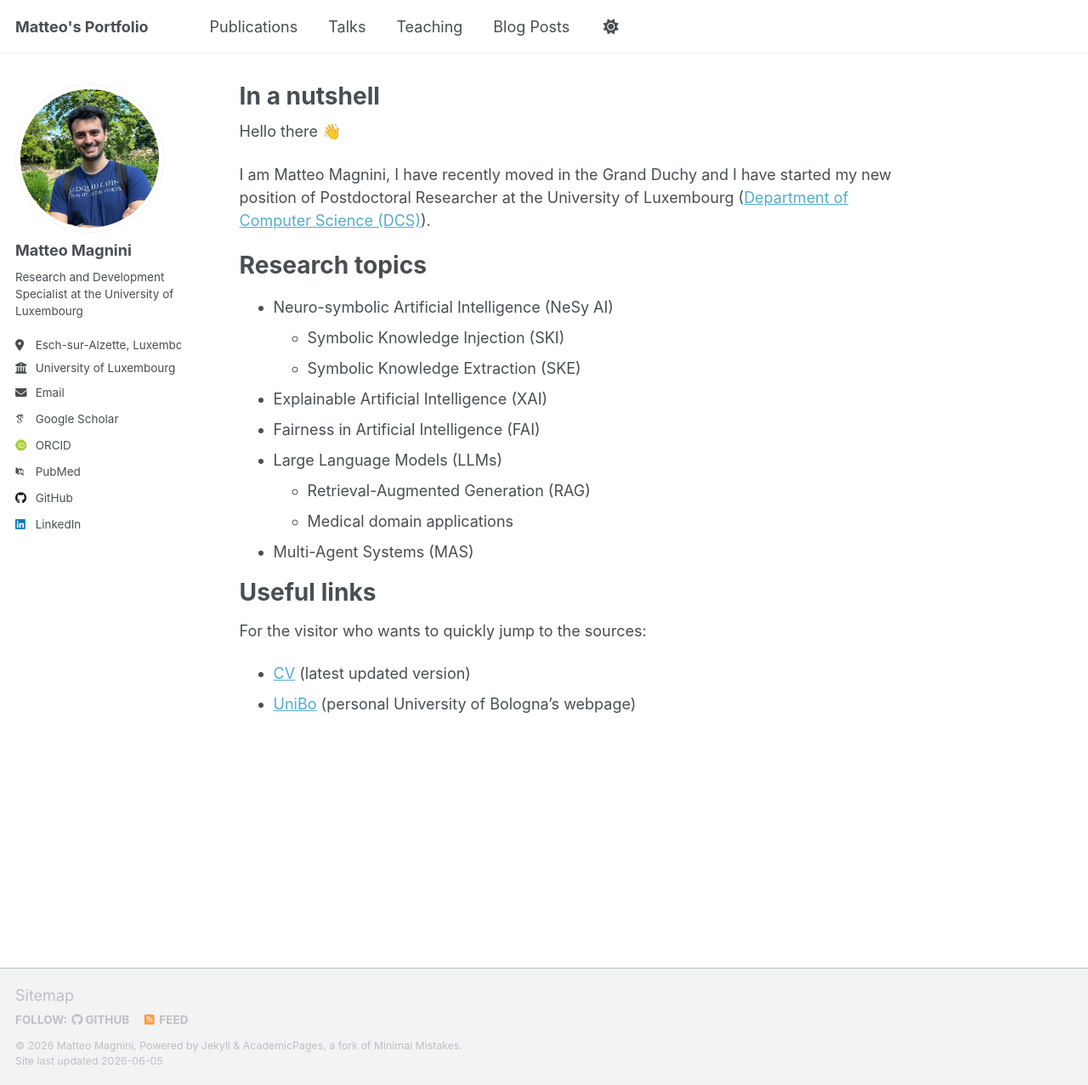
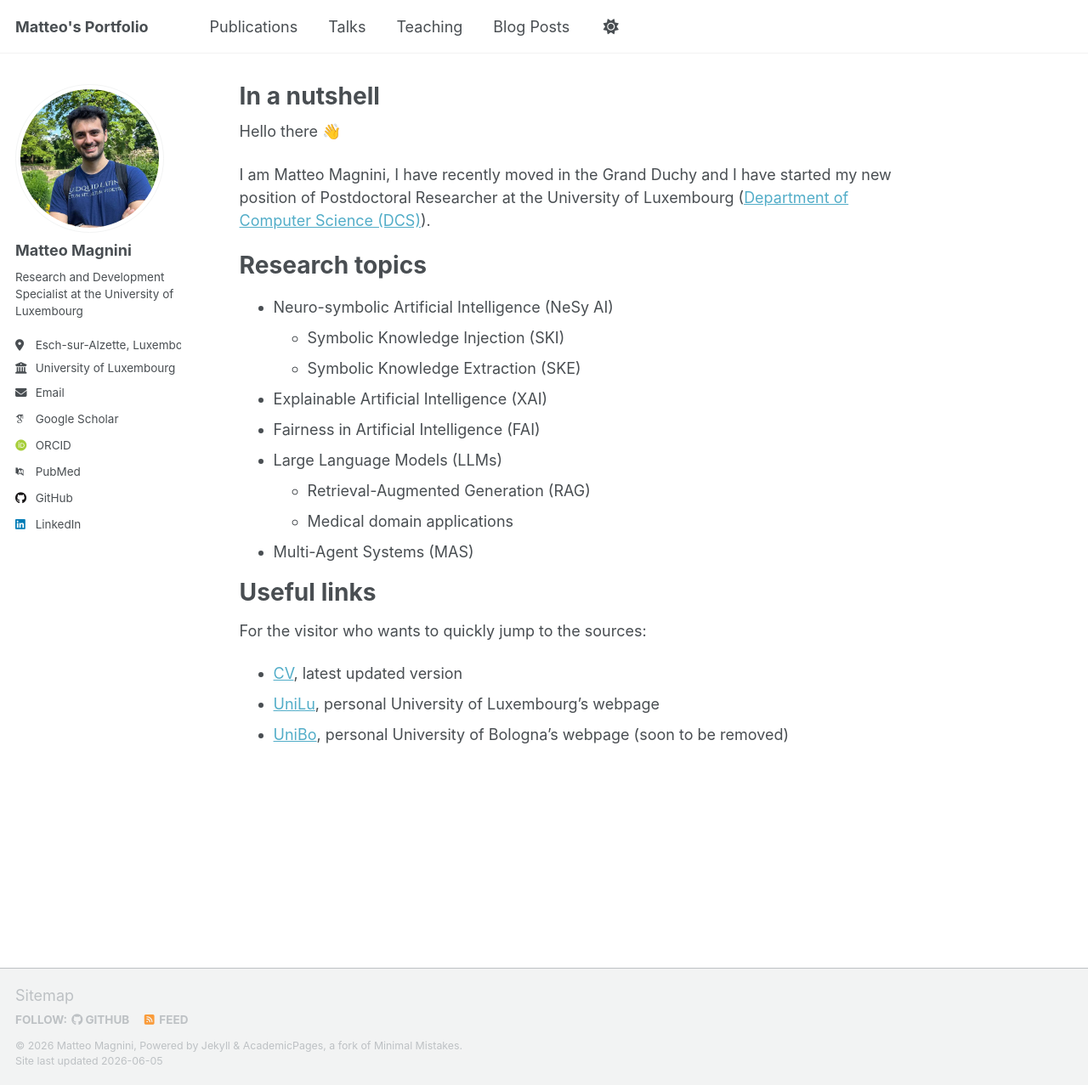
Before and after one commit to MatteoMagnini/matteomagnini.github.io, a Jekyll site: the page built from _pages/about.md, in a window 1280 px wide and 1277 px high. Shown: the whole window at 85% size. Built offline with Jekyll 4.4.1, drawn with Linux system fonts in a browser that asks for light colours; some web fonts are replaced; a script that is not in the unit is left out.

Commit message:
chore: update useful links

```diff
--- a/_pages/about.md
+++ b/_pages/about.md
@@ -26,5 +26,6 @@ Research topics
 Useful links
 ======
 For the visitor who wants to quickly jump to the sources:
-- [CV](https://github.com/MatteoMagnini/cv/releases/latest/download/cv.pdf) (latest updated version)
-- [UniBo](https://www.unibo.it/sitoweb/matteo.magnini) (personal University of Bologna's webpage)
+- [CV](https://github.com/MatteoMagnini/cv/releases/latest/download/cv.pdf), latest updated version
+- [UniLu](https://www.uni.lu/fstm-en/people/matteo-magnini/), personal University of Luxembourg's webpage
+- [UniBo](https://www.unibo.it/sitoweb/matteo.magnini), personal University of Bologna's webpage (soon to be removed)
```
